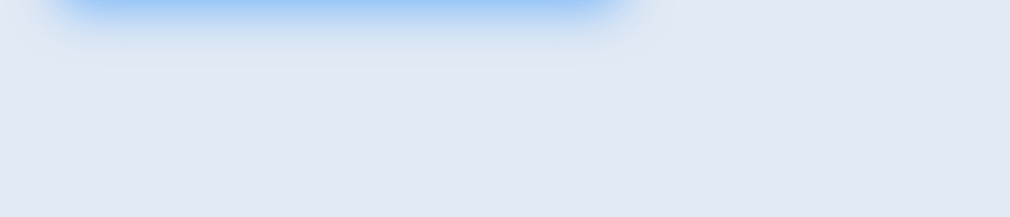
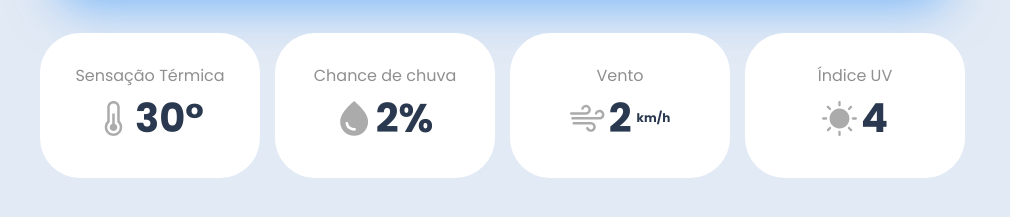
Before and after one commit to VictorPrazeres/weather-app, a plain HTML site: page index.html in a window 1280 px wide. Shown: the part 701-918 px from the top of the page, without its empty margins (0-1010 px from the left). Before the commit the page ends 800 px from the top, so only its background shows below. Drawn offline with Linux system fonts and the light colour scheme.

Commit message:
feat: create weather details grid
Adds the 4-column grid section for detailed metrics.

- Create HTML for the `.weather-details-container`.
- Use CSS Grid (`grid-template-columns`) to organize the 4 items
  (Feels Like, Rain, Wind, UV Index).
- Style individual items with a background, border-radius, and
  centered text.
- Use <span> tags to allow for distinct styling within text elements
  (e.g., wind speed unit).

```diff
--- a/index.html
+++ b/index.html
@@ -75,6 +75,40 @@
             <p>26°</p>
           </div>
         </div>
+
+        <div class="weather-details-container">
+          <div class="weather-detail-item">
+            <p>Sensação Térmica</p>
+            <div>
+              <img src="./images/temperature.svg" alt="Sensação Térmica" />
+              <p>30°</p>
+            </div>
+          </div>
+
+          <div class="weather-detail-item">
+            <p>Chance de chuva</p>
+            <div>
+              <img src="./images/rain.svg" alt="Chance de chuva" />
+              <p>2%</p>
+            </div>
+          </div>
+
+          <div class="weather-detail-item">
+            <p>Vento</p>
+            <div>
+              <img src="./images/wind.svg" alt="Vento" />
+              <p>2 <span>km/h</span></p>
+            </div>
+          </div>
+
+          <div class="weather-detail-item">
+            <p>Índice UV</p>
+            <div>
+              <img src="./images/sun-2.svg" alt="Índice UV" />
+              <p>4</p>
+            </div>
+          </div>
+        </div>
       </div>
     </div>
   </body>
--- a/style.css
+++ b/style.css
@@ -94,6 +94,58 @@ body {
   font-size: 2rem;
 }
 
+/* Weather details */
+.weather-details-container {
+  margin-top: 40px;
+  display: grid;
+  grid-template-columns: repeat(4, 220px);
+  grid-column-gap: 15px;
+}
+
+.weather-details-container .weather-detail-item {
+  background-color: #fff;
+  border-radius: 40px;
+  padding: 30px;
+  display: flex;
+  flex-direction: column;
+  justify-content: center;
+  align-items: center;
+  text-align: center;
+}
+
+.weather-details-container .weather-detail-item p:first-child {
+  color: #8f8f8f;
+}
+
+.weather-details-container .weather-detail-item div {
+  display: flex;
+  align-items: center;
+}
+
+.weather-details-container .weather-detail-item div p {
+  color: #2a394f;
+  font-weight: 700;
+  font-size: 2.5rem;
+  margin-left: 4px;
+  position: relative;
+  display: inline-flex;
+  align-items: center;
+}
+
+.weather-details-container .weather-detail-item div p span {
+  font-size: 0.75rem;
+  margin-left: 5px;
+  display: flex;
+  align-items: center;
+  justify-content: center;
+  height: 100%;
+}
+
+.weather-details-container .weather-detail-item div img {
+  width: 35px;
+  height: 35px;
+}
+
 /* Utilities */
 .custom-input {
   border: none;
```
